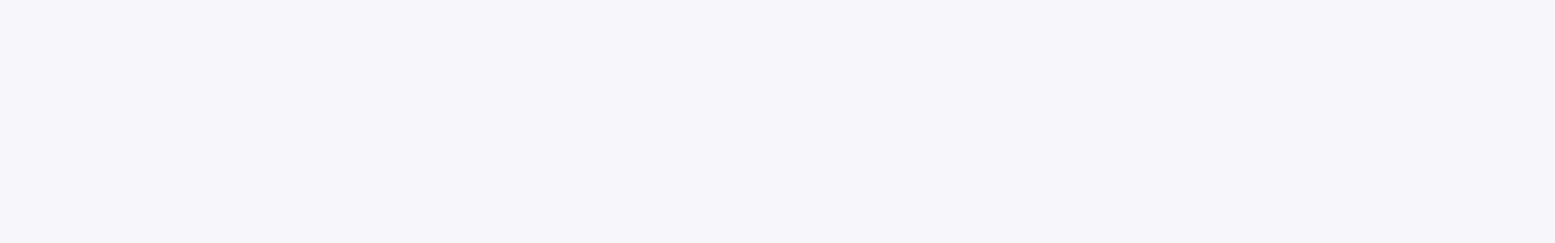
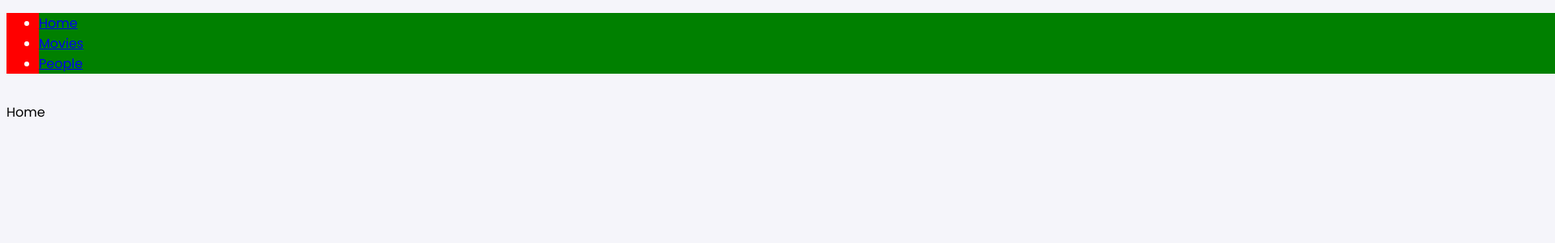
Before and after one commit to antonis04/MovieBrowser, a React (Create React App) app: page / in a window 1280 px wide. Shown: the top 300 px of the page at 81% size, 1920 px wide, since content can reach past the window. Built offline with nearby package versions, Linux system fonts and the light colour scheme.

Commit message:
Create Wrapper component with content, title, year, tags, tag, description

```diff
--- a/src/App.js
+++ b/src/App.js
@@ -3,32 +3,18 @@ import { BrowserRouter as Router, Routes, Route } from "react-router-dom";
 import { Provider } from "react-redux";
 import store from "./store.js";
 import Navigation from "./common/Navigation/index.js";
-import PeoplePage from "./features/people/PeoplePage.js";
-import MovieList from "./features/movies/MovieList.js";
-import MoviePage from "./features/movies/MoviePage.js";
-import PeopleList from "./features/people/PeopleList.js";
 
 function App() {
+  return (
     <Provider store={store}>
-    <Navigation />
       <Router>
         <Navigation />
         <Routes>
-        <Route path="">
-          <MoviePage />
-        </Route>
-        <Route path="">
-          <PeoplePage />
-        </Route>
-        <Route path="/">
-          <MovieList />
-        </Route>
-        <Route path="/">
-          <PeopleList />
-        </Route>
+          <Route path="/" element={<p>Home</p>} />
         </Routes>
       </Router>
-  </Provider>;
+    </Provider>
+  );
 }
 
 export default App;
--- a/src/GlobalStyle.js
+++ b/src/GlobalStyle.js
@@ -1,6 +1,6 @@
 import { createGlobalStyle } from "styled-components";
 
-export const GlobalStyles = createGlobalStyle`
+export const GlobalStyle = createGlobalStyle`
     html {
             box-sizing: border-box;
         }
--- a/src/GlobalStyled.js
+++ /dev/null
@@ -1,20 +0,0 @@
-import { createGlobalStyle } from "styled-components";
-
-export const GlobalStyled = createGlobalStyle`
-    html {
-    box-sizing: border-box;
-    }
-
-    *,
-    ::after,
-    ::before {
-    box-sizing: inherit;
-    }
-
-    body {
-        background: ${({ theme }) => theme.color.whisper};
-        color: ${({ theme }) => theme.color.black};
-        padding: 16px;
-        font-family: 'Poppins', sans-serif;
-    }
-`;
--- a/src/common/Navigation/index.js
+++ b/src/common/Navigation/index.js
@@ -1,16 +1,22 @@
 import React from "react";
 import { NavLink } from "react-router-dom";
-import { StyledNavLink, List, Item } from "./styled";
+import { List, Item, StyledNav } from "./styled";
 
 const Navigation = () => {
   return (
-    <Navigation>
+    <StyledNav>
       <List>
         <Item>
-          <NavLink></NavLink>
+          <NavLink to="/">Home</NavLink>
+        </Item>
+        <Item>
+          <NavLink to="/movie">Movies</NavLink>
+        </Item>
+        <Item>
+          <NavLink to="/people">People</NavLink>
         </Item>
       </List>
-    </Navigation>
+    </StyledNav>
   );
 };
 
--- a/src/common/Navigation/styled.js
+++ b/src/common/Navigation/styled.js
@@ -1,10 +1,10 @@
 import styled from "styled-components";
 
-export const StyledNavLink = styled.nav`
-  background: ${({ theme }) => theme.color.Woodsmoke};
-  color: ${({ theme }) => theme.color.White};
-  width: 1920;
-  height: 94;
+export const StyledNav = styled.nav`
+  background: ${({ theme }) => theme.color.lightgrey};
+  color: ${({ theme }) => theme.color.white};
+  width: 1920px;
+  height: 94px;
 `;
 
 export const List = styled.ul`
--- a/src/features/movies/MovieList.js
+++ b/src/features/movies/MovieList.js
@@ -1,3 +1,5 @@
-function MovieList() {}
+function MovieList() {
+  return <div>MovieList</div>;
+}
 
 export default MovieList;
--- a/src/features/people/PeopleList.js
+++ b/src/features/people/PeopleList.js
@@ -1,3 +1,5 @@
-function PeopleList() {}
+function PeopleList() {
+  return <div>PeopleList</div>;
+}
 
 export default PeopleList;
--- a/src/features/people/PeoplePage.js
+++ b/src/features/people/PeoplePage.js
@@ -1,3 +1,5 @@
-function PeoplePage() {}
+function PeoplePage() {
+  return <div>PeoplePage</div>;
+}
 
 export default PeoplePage;
--- a/src/features/people/peopleSlice.js
+++ b/src/features/people/peopleSlice.js
@@ -1,4 +1,3 @@
-// src/features/people/peopleSlice.js
 import { createSlice } from "@reduxjs/toolkit";
 
 const peopleSlice = createSlice({
--- a/src/index.js
+++ b/src/index.js
@@ -3,14 +3,14 @@ import ReactDOM from "react-dom/client";
 import App from "./App";
 import reportWebVitals from "./reportWebVitals";
 import { theme } from "./theme";
-import { GlobalStyles } from "./GlobalStyle";
+import { GlobalStyle } from "./GlobalStyle";
 import { ThemeProvider } from "styled-components";
 
 const root = ReactDOM.createRoot(document.getElementById("root"));
 root.render(
   <React.StrictMode>
     <ThemeProvider theme={theme}>
-      <GlobalStyles />
+      <GlobalStyle />
       <App />
     </ThemeProvider>
   </React.StrictMode>
```
Lines whose indentation alone changed are shown as unchanged.
